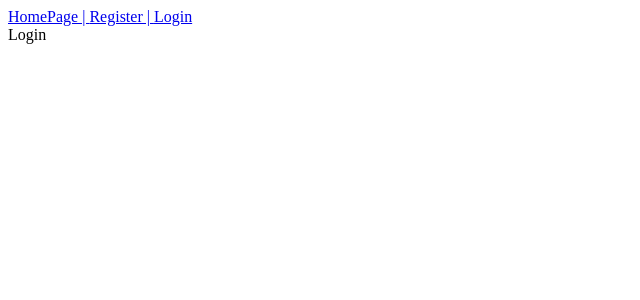
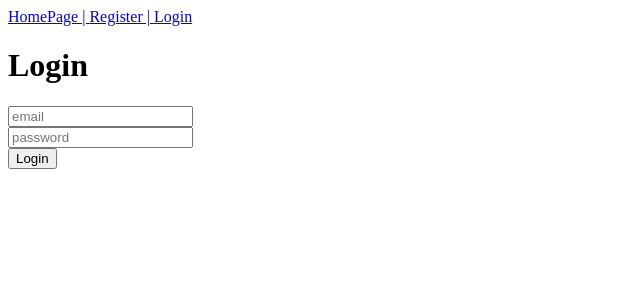
Before and after one commit to guptasajal411/dform, a React (Create React App) app in the folder client/: page /login in a window 1280 px wide. Shown: the top 300 px of the page, without its empty margins (0-640 px from the left). Built offline with nearby package versions, Linux system fonts and the light colour scheme.

Commit message:
feat: :rocket: Create and connect Login with API

```diff
--- a/client/src/App.js
+++ b/client/src/App.js
@@ -3,6 +3,7 @@ import { BrowserRouter, Routes, Route } from "react-router-dom";
 import Login from "./pages/Login";
 import Register from "./pages/Register";
 import HomePage from "./pages/HomePage";
+import Dashboard from "./pages/Dashboard";
 
 function App() {
 	return (
@@ -11,6 +12,7 @@ function App() {
 				<Route path="/" element={ <HomePage /> } exact />
 				<Route path="/login" element={ <Login /> } exact />
 				<Route path="/register" element={ <Register /> } exact />
+				<Route path="/dashboard" element={ <Dashboard /> } exact />
 			</Routes>
 		</BrowserRouter>
 	);
--- /dev/null
+++ b/client/src/pages/Dashboard.js
@@ -0,0 +1,9 @@
+import React from 'react'
+
+export default function Dashboard() {
+    return (
+        <div>
+            <h3>Dashboard</h3>
+        </div>
+    );
+}
--- a/client/src/pages/Login.js
+++ b/client/src/pages/Login.js
@@ -1,13 +1,74 @@
-import React from 'react'
+import React, { useState } from 'react'
 import Navbar from "../components/Navbar"
 
-export default function Login() {
+export default function Register() {
+    const [email, setEmail] = useState("");
+    const [password, setPassword] = useState("");
+    const [message, setMessage] = useState("");
+    const [isFetching, setIsFetching] = useState(false);
+    const [error, setError] = useState(false);
+    let inMemoryToken;
+
+    async function postLogin(event) {
+        event.preventDefault();
+        setIsFetching(true);
+        await fetch("http://localhost:3001/api/login", {
+            headers: { "content-type": "application/json" },
+            method: "POST",
+            body: JSON.stringify({
+                email,
+                password
+            })
+        })
+            .then(response => response.json())
+            .then(jsonData => {
+                if (jsonData.token) {
+                    setIsFetching(false);
+                    setError(false);
+                    setMessage(jsonData.message);
+                    localStorage.setItem("token", jsonData.token)
+                    // setTimeout(() => {
+                    //     window.location.href = "/dashboard";
+                    // }, 800);
+                } else {
+                    setIsFetching(false);
+                    setError(true);
+                    setMessage(jsonData.message);
+                    localStorage.removeItem("token");
+                }
+            });
+    }
     return (
         <>
             <Navbar />
             <div>
-                Login
+                <h1>Login</h1>
+                <form onSubmit={postLogin}>
+                    <input
+                        type="email"
+                        value={email}
+                        onChange={e => setEmail(e.target.value)}
+                        placeholder="email"
+                        required
+                    />
+                    <br />
+                    <input
+                        type="password"
+                        value={password}
+                        onChange={e => setPassword(e.target.value)}
+                        placeholder="password"
+                        required
+                    />
+                    <br />
+                    <button type="submit" disabled={isFetching}>
+                        {isFetching ? "Logging you in..." : "Login"}
+                    </button>
+                    <br />
+                    <p style={{ color: error ? 'red' : 'green' }}>
+                        {message}
+                    </p>
+                </form>
             </div>
         </>
-    )
+    );
 }
```
